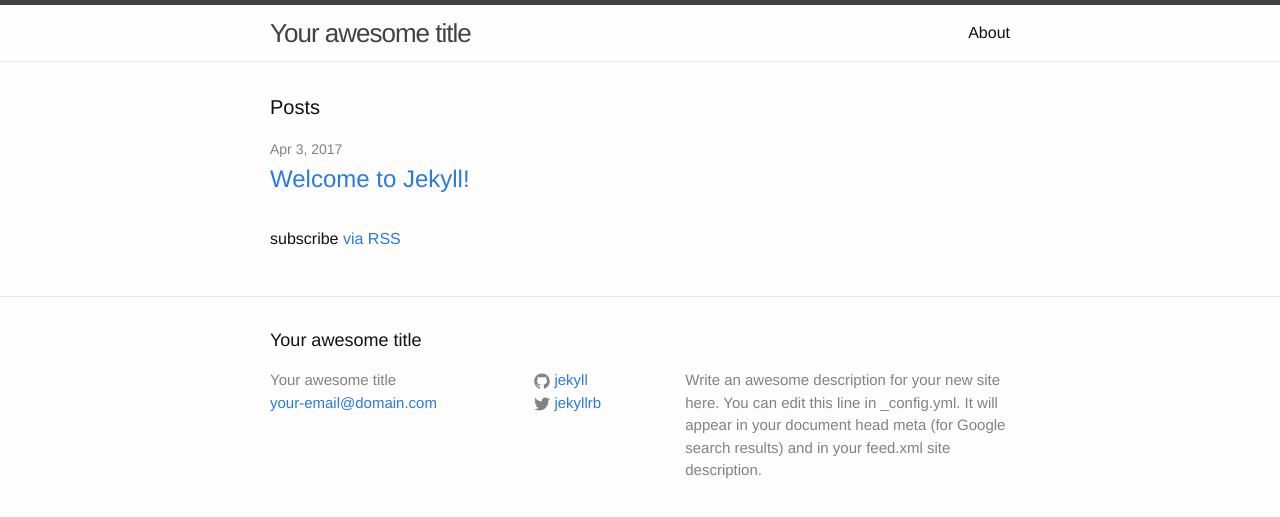
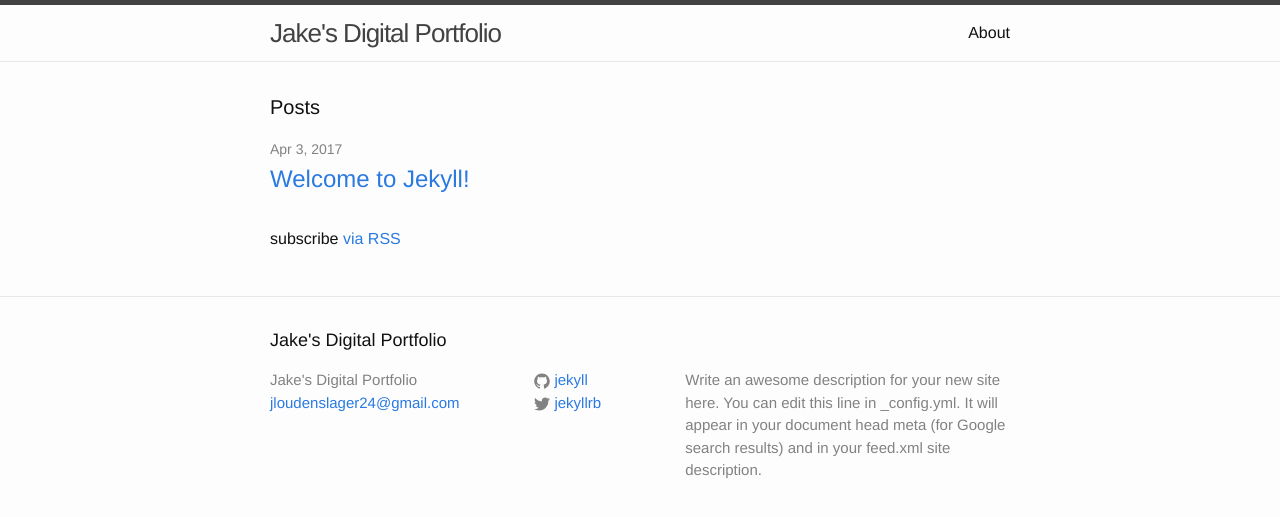
Before and after one commit to NullERR0R404/NullERR0R404.github.io, a Jekyll site: the page built from index.html, in a window 1280 px wide. Shown: the top 517 px of the page. Built offline with Jekyll 4.4.1, drawn with Linux system fonts in a browser that asks for light colours.

Commit message:
Update _config.yml

```diff
--- a/_config.yml
+++ b/_config.yml
@@ -6,8 +6,8 @@
 # 'jekyll serve'. If you change this file, please restart the server process.
 
 # Site settings
-title: Your awesome title
-email: your-email@domain.com
+title: Jake's Digital Portfolio
+email: jloudenslager24@gmail.com
 description: > # this means to ignore newlines until "baseurl:"
   Write an awesome description for your new site here. You can edit this
   line in _config.yml. It will appear in your document head meta (for
```
